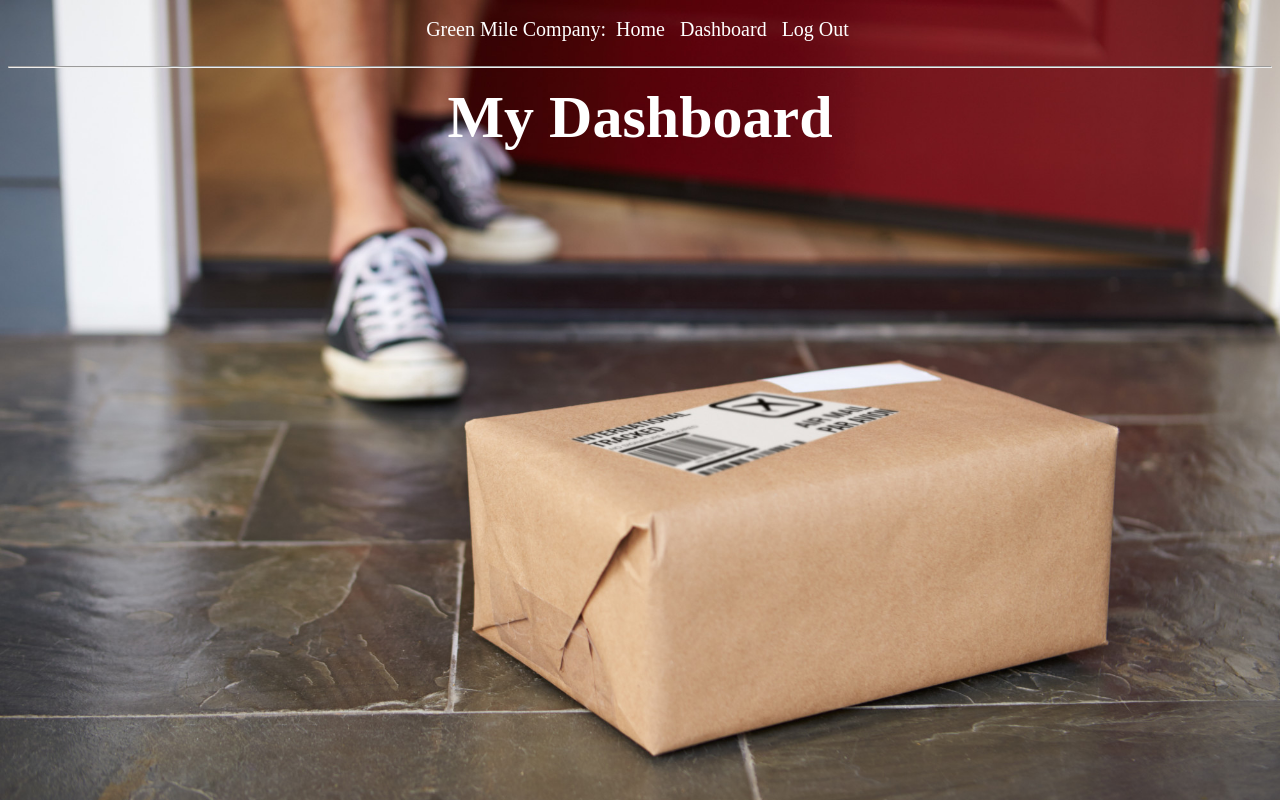
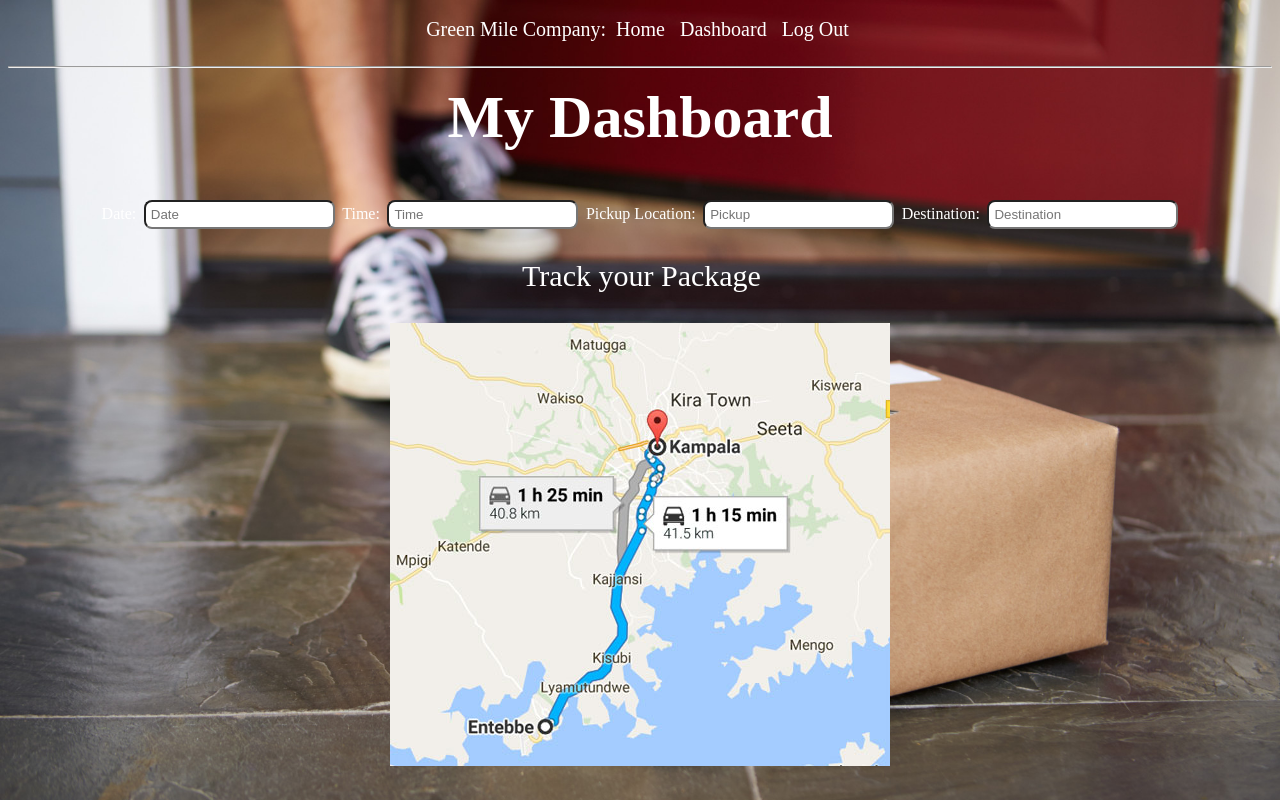
Before and after one commit to nearjay06/Green_Mile, a Flask app: page /dash in a window 1280 px wide. Run offline with Flask 2, Linux system fonts and the light colour scheme.

Commit message:
modify models,style and dash files

```diff
--- a/deliver/project/static/style.css
+++ b/deliver/project/static/style.css
@@ -53,3 +53,12 @@ p{
     text-align: center;
     opacity: 0.9;
 }
+
+.info label{
+    font-size:16px;
+    }
+
+.info input{
+    border-radius:8px;
+    padding:5px;
+}
--- a/deliver/project/templates/dash.html
+++ b/deliver/project/templates/dash.html
@@ -19,6 +19,24 @@
         <hr>
 
         <h1> My Dashboard</h1>
+
+
+        <div class="info">
+            <label>Date:</label>
+            <input type="text" placeholder="Date"></input>
+            <label>Time:</label>
+            <input type="text" placeholder="Time"></input>
+            <label>Pickup Location:</label>
+            <input type="text" placeholder="Pickup"></input>
+            <label>Destination:</label>
+            <input type="text" placeholder="Destination"></input>
+        </div>
+
+        <div class="track">
+        <p>Track your Package</p>
+        <img src="../static/distance.jpg" alt="" srcset="">
+        </div>
+
          {% with messages=get_flashed_messages()%}
         {% if messages %}
         <ul>
@@ -27,6 +45,7 @@
             {% endfor %}
 
        </ul>
+
         {% endif %}
         {% endwith %}
         {% block content %}{% endblock %}
```
Also changed, not shown: deliver/project/models.py (+5 -3 lines), deliver/project/requirements.txt (added), deliver/project/static/distance.jpg (added).
